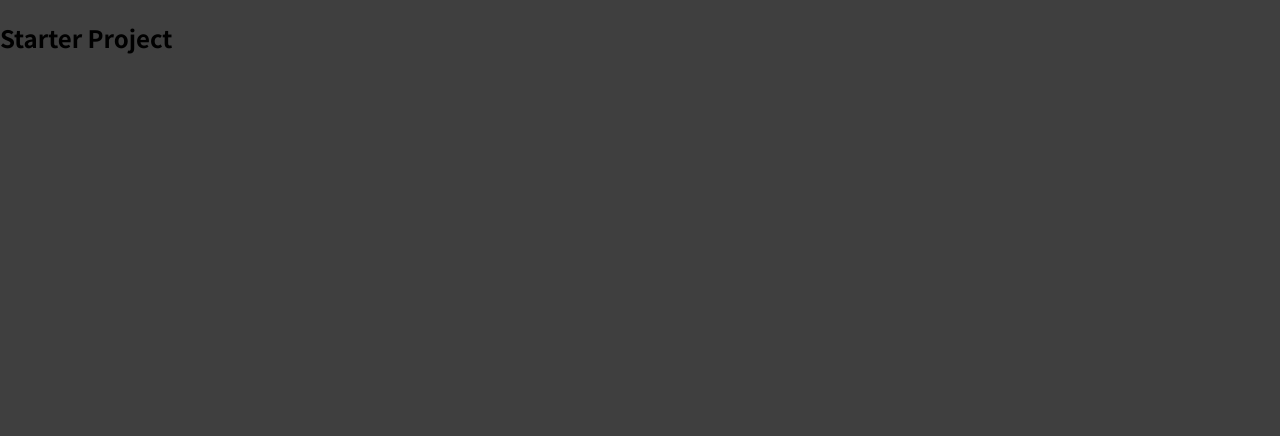
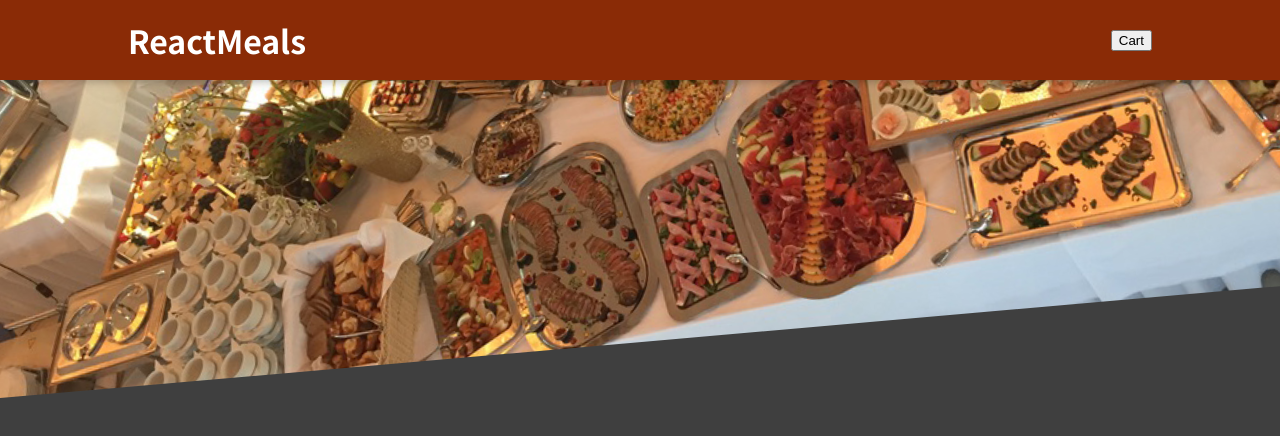
Before and after one commit to LuanQBarbosa/food-order-app, a React (Create React App) app: page / in a window 1280 px wide. Shown: the top 436 px of the page. Built offline with nearby package versions, Linux system fonts and the light colour scheme; the HTML template or start-up script is replaced by a standard one.

Commit message:
Header creation and styling

```diff
--- a/src/App.js
+++ b/src/App.js
@@ -1,8 +1,12 @@
+import React from 'react';
+
+import Header from './components/Layout/Header';
+
 function App() {
   return (
-    <div className="App">
-      <h2>Starter Project</h2>
-    </div>
+    <React.Fragment>
+      <Header />
+    </React.Fragment>
   );
 }
 
--- /dev/null
+++ b/src/components/Layout/Header.js
@@ -0,0 +1,20 @@
+import React from 'react';
+
+import classes from './Header.module.css';
+import  mealsImage from '../../assets/meals.jpg';
+
+const Header = () => {
+  return (
+    <React.Fragment>
+      <header className={classes.header}>
+        <h1>ReactMeals</h1>
+        <button>Cart</button>
+      </header>
+      <div className={classes['main-image']}>
+        <img src={mealsImage} alt="A table full of delicious food" />
+      </div>
+    </React.Fragment>
+  );
+};
+
+export default Header;
--- /dev/null
+++ b/src/components/Layout/Header.module.css
@@ -0,0 +1,29 @@
+.header {
+  position: fixed;
+  top: 0;
+  left: 0;
+  width: 100%;
+  height: 5rem;
+  background-color: #8a2b06;
+  color: white;
+  display: flex;
+  justify-content: space-between;
+  align-items: center;
+  padding: 0 10%;
+  box-shadow: 0 2px 8px rgba(0, 0, 0, 0.25);
+  z-index: 10;
+}
+
+.main-image {
+  width: 100%;
+  height: 25rem;
+  z-index: 0;
+  overflow: hidden;
+}
+
+.main-image img {
+  width: 110%;
+  height: 100%;
+  object-fit: cover;
+  transform: rotateZ(-5deg) translateY(-4rem) translateX(-1rem);
+}
```
Also changed, not shown: src/assets/meals.jpg (added).
